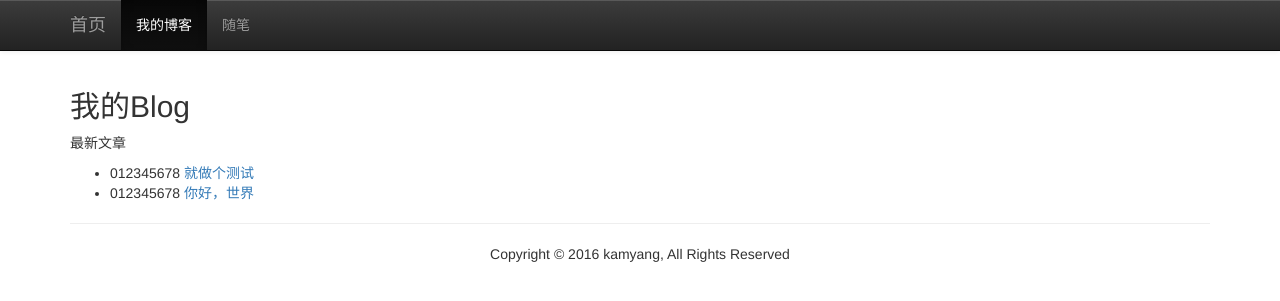
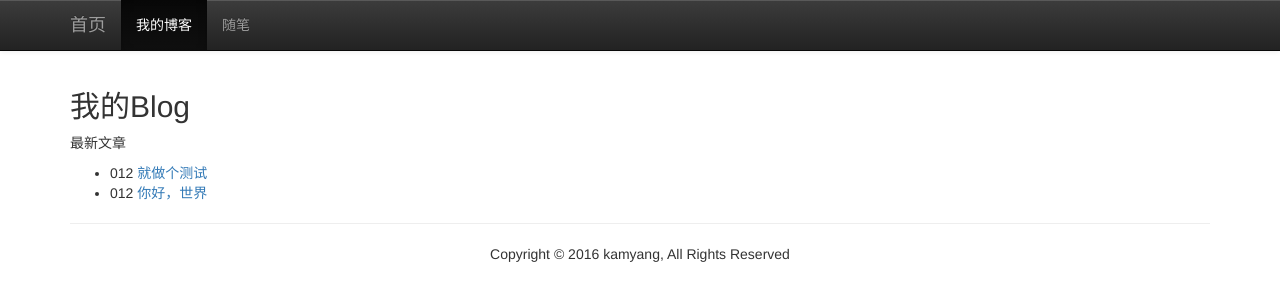
Before and after one commit to YangYanMing168/kamyang, a Jekyll site: the page built from index.html, in a window 1280 px wide. Shown: the top 301 px of the page. Built offline with Jekyll 4.4.1, drawn with Linux system fonts in a browser that asks for light colours.

```diff
--- a/index.html
+++ b/index.html
@@ -5,8 +5,9 @@ title: 我的Blog
 <h2>{{ page.title }}</h2>
 <p>最新文章</p>
 <ul>
+    {% assign words = "01234 5678" | split: ' ' %}
     {% for post in site.posts %}
-    <li> {{ "01234 5678" | split: ' ' | slice: 0, 3 }} <a href="{{ site.baseurl }}{{ post.url }}">{{ post.title }}</a>
+    <li> {{ words[0] | slice: 0, 3 }} <a href="{{ site.baseurl }}{{ post.url }}">{{ post.title }}</a>
     </li>
     {% endfor %}
 </ul>
```
